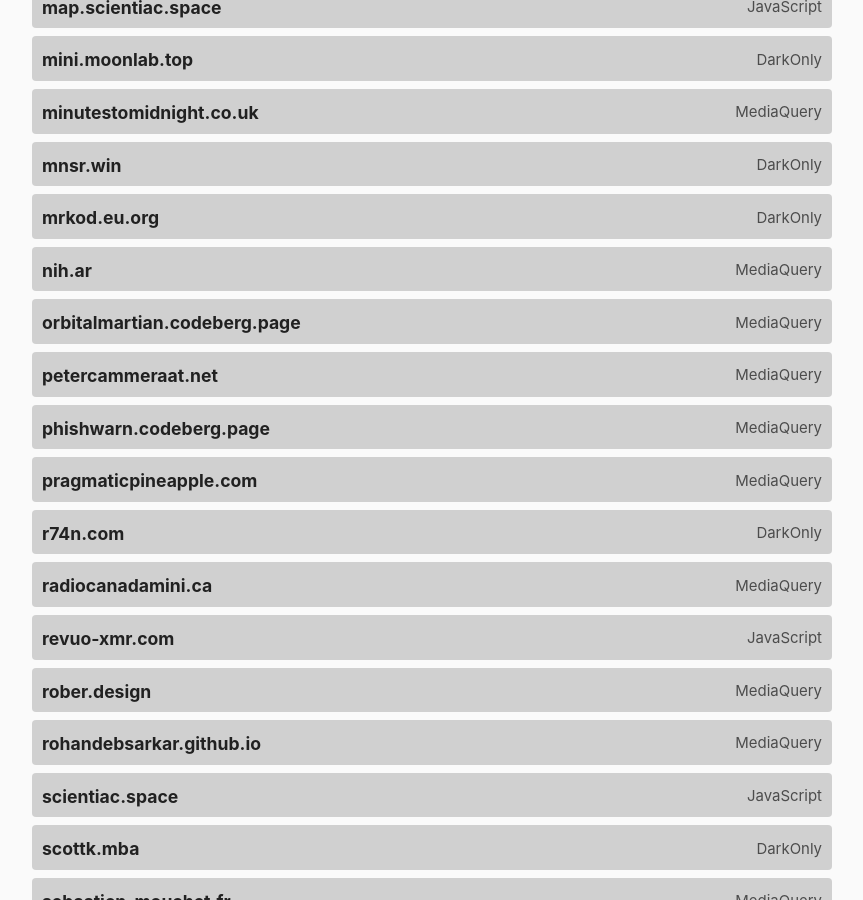
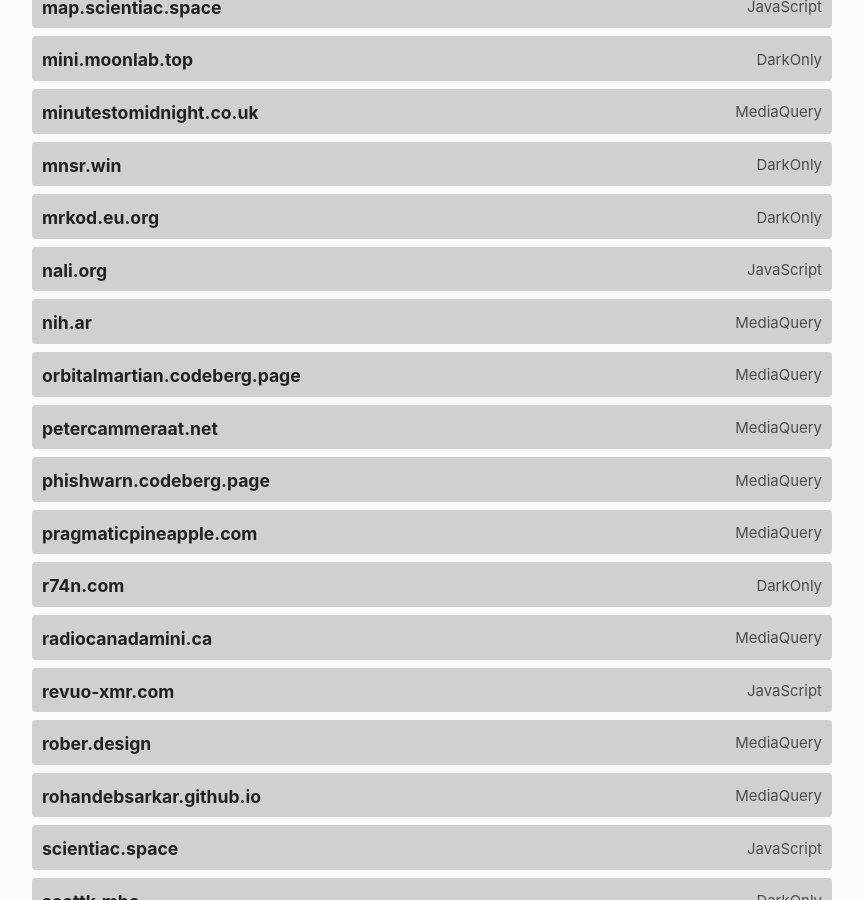
Before and after one commit to katherinek727/darktheme.club, a Jekyll site: the page built from index.md, in a window 1280 px wide and 900 px high, scrolled down 4899 px. Shown: the whole window, without its empty margins (208-1071 px from the left). Built offline with Jekyll 4.4.1, drawn with Linux system fonts in a browser that asks for light colours.

Commit message:
Add nali.org

```diff
--- a/_data/sites.yml
+++ b/_data/sites.yml
@@ -423,6 +423,11 @@
   method: darkonly
   last_checked: 2024-07-17
 
+- domain: nali.org
+  url: https://nali.org/
+  method: javascript
+  last_checked: 2024-08-22
+
 - domain: nih.ar
   url: https://nih.ar/
   method: mediaquery
```
